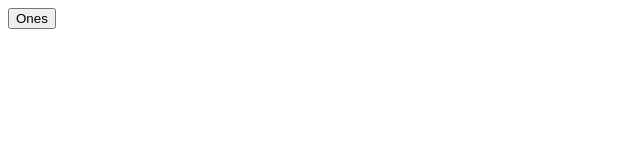
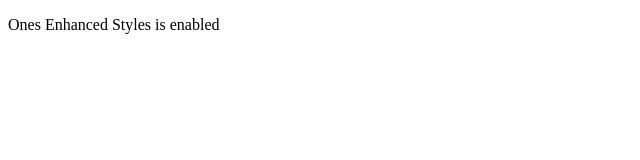
Before and after one commit to andrew-stowell/ones-chrome-extension, a browser extension: page index.html in a window 1280 px wide. Shown: the whole page, without its empty margins (0-640 px from the left). Drawn offline with Linux system fonts and the light colour scheme.

```diff
--- a/index.html
+++ b/index.html
@@ -3,6 +3,6 @@
   <head>
   </head>
   <body>
-    <button id="toggleCompact">Ones</button>
+    <p>Ones Enhanced Styles is enabled</p>
   </body>
 </html>
```
